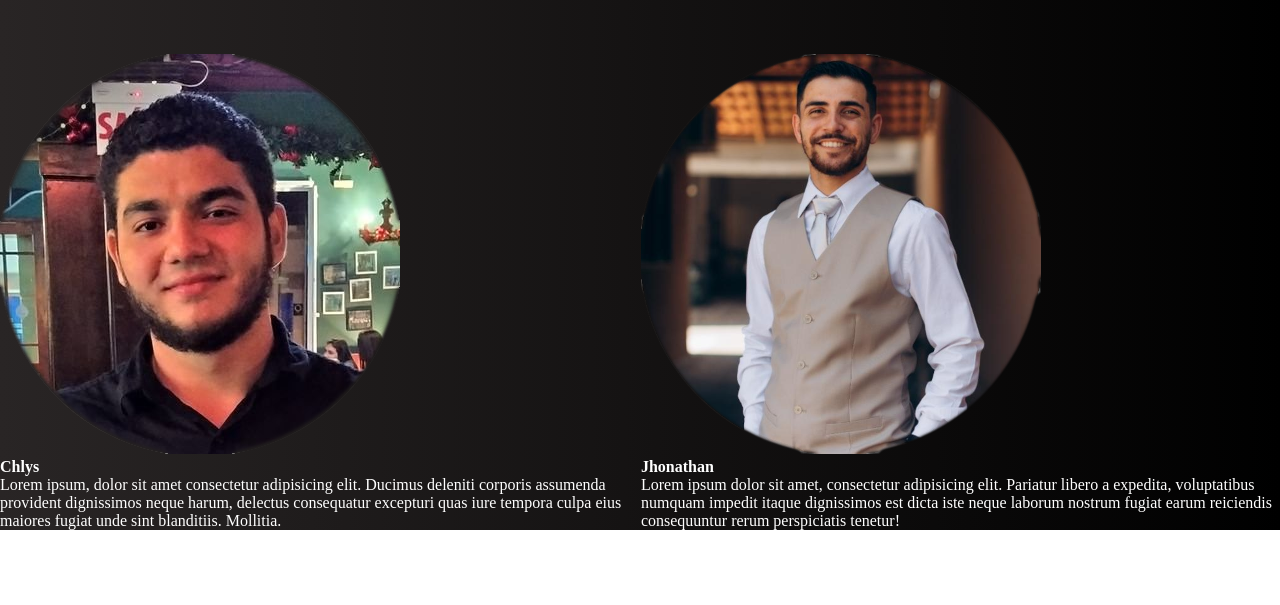
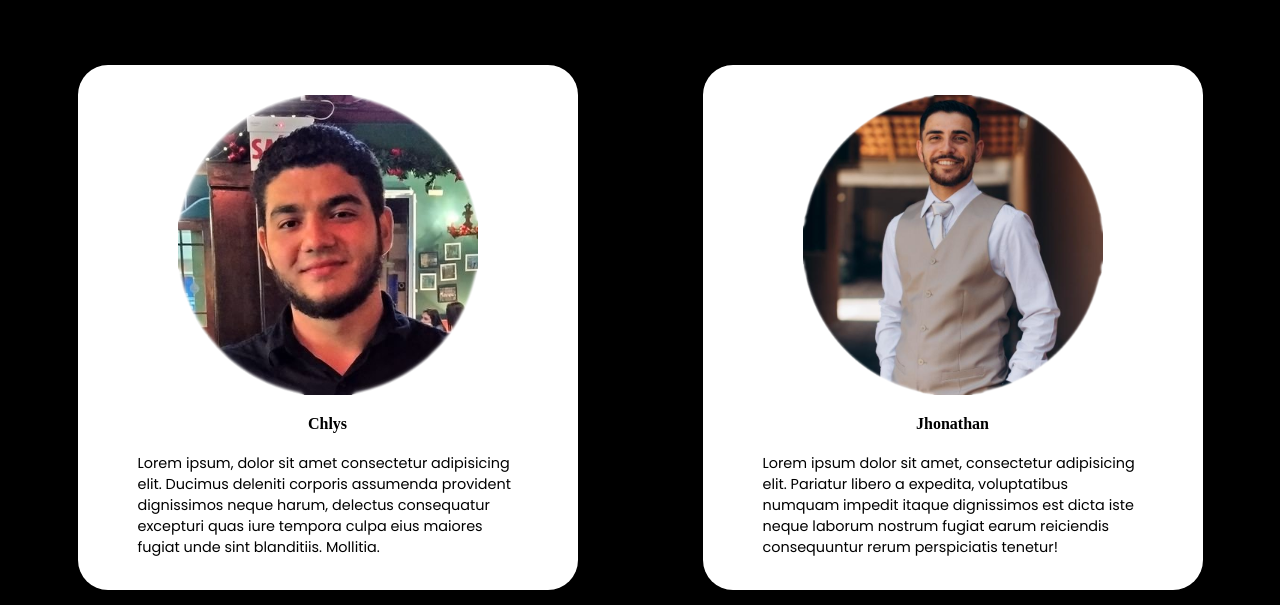
Before and after one commit to Howgs/TTCast, a plain HTML site: page index.html in a window 1280 px wide. Shown: the part 576-1181 px from the top of the page. Before the commit the page ends 1106 px from the top, so only its background shows below. Drawn offline with Linux system fonts and the light colour scheme.

Commit message:
home-indefinida

```diff
--- a/index.html
+++ b/index.html
@@ -25,12 +25,12 @@
         <section class="conteudo-principal">
     <div>
         <h3>Inscreva-se</h3>
-        <p>para receber notificações de novos podcasts!</p>
+        <span>para receber notificações de novos podcasts!</span>
 
         <form>
             <input class="formulario" type="text" placeholder="Nome">
             <input class="formulario" type="email" placeholder="E-mail">
-            <input class="formulario-botao" type="submit" value="Enviar>">
+            <input class="formulario-botao" type="submit" value="Enviar">
         </form>
     </div>
         <img class="logo-tt" src="componets/images/logo-tt.png" alt="Logo TT">
@@ -39,16 +39,16 @@
     </main>
 
     <footer>
-<section>
-    <img src="./componets/images/image-ch.png" alt="Foto de Chlys">
+<section class="apresentacao">
+    <img class="apresentacao-imagem" src="./componets/images/image-ch.png" alt="Foto de Chlys">
     <h4>Chlys</h4>
-    <p>Lorem ipsum, dolor sit amet consectetur adipisicing elit. Ducimus deleniti corporis assumenda provident dignissimos neque harum, delectus consequatur excepturi quas iure tempora culpa eius maiores fugiat unde sint blanditiis. Mollitia.</p>
+    <p class="apresentacao-texto">Lorem ipsum, dolor sit amet consectetur adipisicing elit. Ducimus deleniti corporis assumenda provident dignissimos neque harum, delectus consequatur excepturi quas iure tempora culpa eius maiores fugiat unde sint blanditiis. Mollitia.</p>
 </section>
 
-<section>
-    <img src="./componets/images/image-jhon.png" alt="Foto de Jhon">
+<section class="apresentacao">
+    <img class="apresentacao-imagem" src="./componets/images/image-jhon.png" alt="Foto de Jhon">
     <h4>Jhonathan</h4>
-    <p>Lorem ipsum dolor sit amet, consectetur adipisicing elit. Pariatur libero a expedita, voluptatibus numquam impedit itaque dignissimos est dicta iste neque laborum nostrum fugiat earum reiciendis consequuntur rerum perspiciatis tenetur!</p>
+    <p class="apresentacao-texto">Lorem ipsum dolor sit amet, consectetur adipisicing elit. Pariatur libero a expedita, voluptatibus numquam impedit itaque dignissimos est dicta iste neque laborum nostrum fugiat earum reiciendis consequuntur rerum perspiciatis tenetur!</p>
 </section>
     </footer>
 </body>
--- a/styles/style.css
+++ b/styles/style.css
@@ -10,7 +10,7 @@
 
 body {
     font-size: 100%;
-    background-image: linear-gradient(to right, #292525 0%, black 100%);
+    background-color: black;
     color: white;
 }
 
@@ -70,11 +70,15 @@ a:hover {
 
 
 h3 {
-    font-family: 'Righteous', cursive;
-    font-weight: 300;
+    font-family: 'Poppins', sans-serif;
+    font-weight: 400;
     font-size: 70px;
     line-height: 70px;
     color: rgb(153, 3, 3);
+}
+
+span{
+    font-family: 'Poppins', sans-serif;
 }
 
 .logo-tt {
@@ -102,10 +106,13 @@ form{
     border: none;
     padding: 10px;
     width: 40%;
-    background-color: rgb(153, 3, 3);
+    background-color: white;
+    transition: 0.5s all;
+    font-family: 'Poppins', sans-serif;
 }
 .formulario-botao:hover {
    cursor: pointer;
+   background-color: rgb(153, 3, 3);
    color: white;
 }
 
@@ -114,9 +121,40 @@ form{
 
 
 footer {
-        display: flex;
-        flex-direction: row;
-        justify-content: space-between;
-        align-items: center;
-        margin-top: 70px;
+    display: flex;
+    justify-content: space-around;
+    border-top: 0.5px solid white;
+    margin-top: 15px;
+    align-items: center;
+    padding: 15px;
 }
+
+.apresentacao {
+    display: flex;
+    flex-direction: column;
+    align-items: center;
+    background-color:white;
+    width: 500px;
+    height: 525px;
+    margin-top: 50px;
+    border-radius: 30px;
+    gap: 20px;
+}
+
+.apresentacao-imagem {
+    height: 300px;
+    margin-top: 30px;
+}
+
+h4{
+    color: black;
+}
+
+.apresentacao-texto {
+    font-family: 'Poppins', sans-serif;
+    font-size: 90%;
+    color: black;
+    max-width: 380px;
+    margin-bottom: 30px;
+
+}
```
